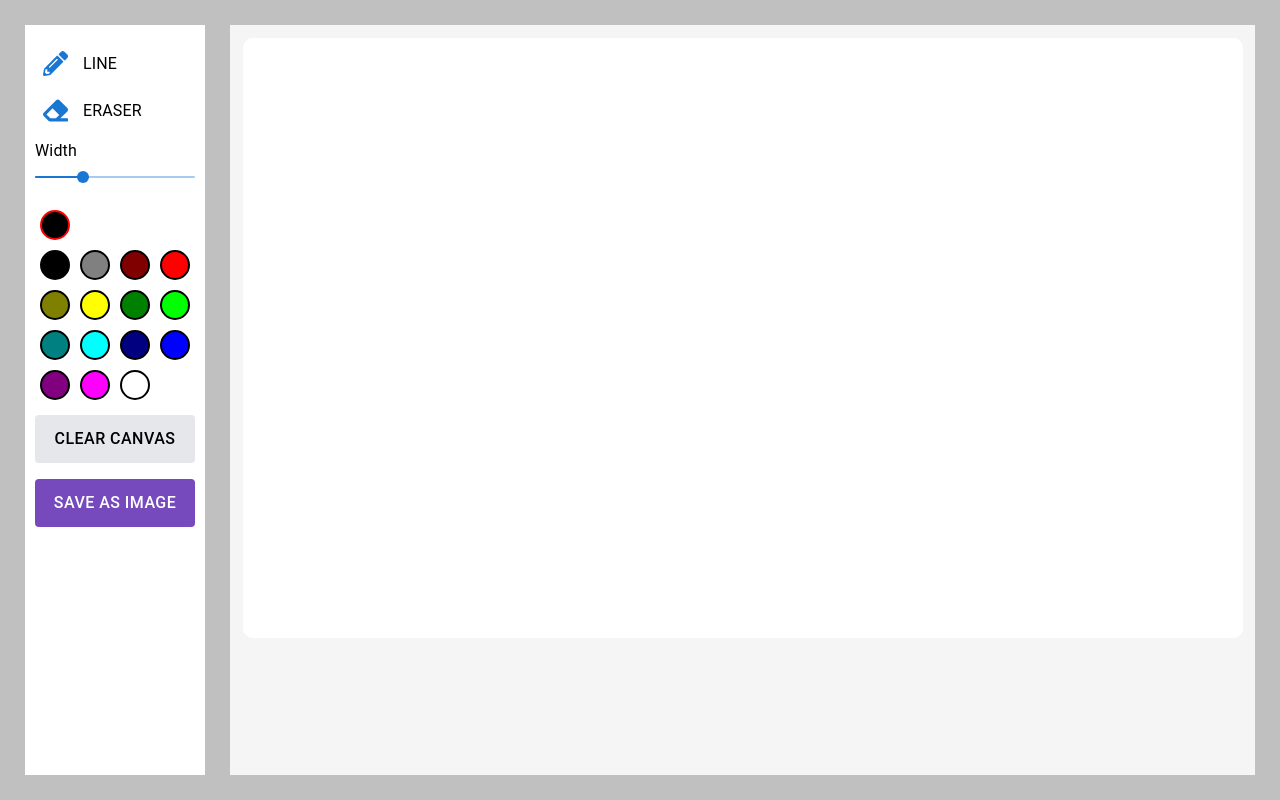
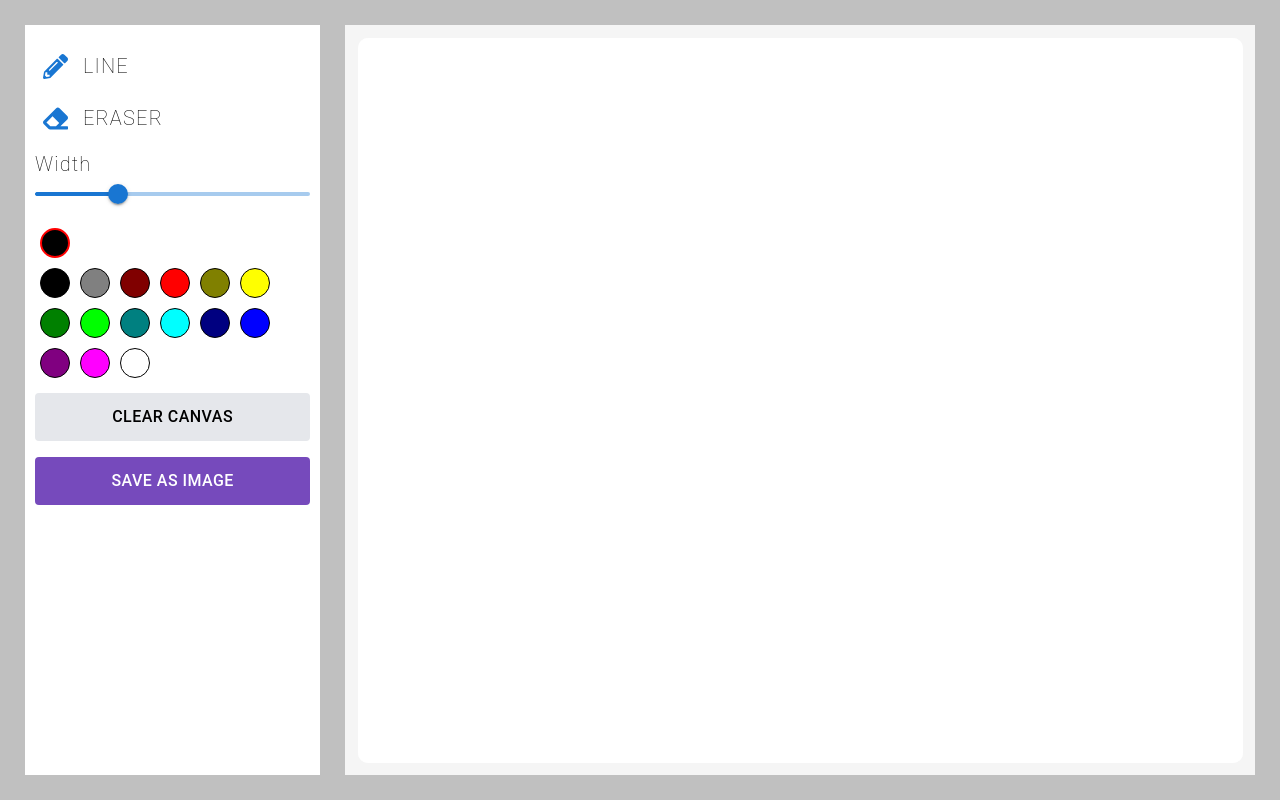
Before and after one commit to rupesh00mahat/ReactArt, a React (Vite) app: page / in a window 1280 px wide. Built offline with nearby package versions, Linux system fonts and the light colour scheme.

Commit message:
resize canvas, refactor ui

```diff
--- a/src/components/canvas.jsx
+++ b/src/components/canvas.jsx
@@ -11,15 +11,15 @@ function Canvas() {
   useEffect(() => {
     const myCanvas = canvasRef.current;
     const ctx = myCanvas.getContext("2d");
-    const scale = window.devicePixelRatio;
-
-    myCanvas.width = 1000 * scale;
-    myCanvas.height = 600 * scale;
+    const scale = window.devicePixelRatio || 1;
+    const rect = myCanvas.getBoundingClientRect();
+    myCanvas.width = rect.width * scale;
+    myCanvas.height = rect.height * scale;
     ctx.scale(scale, scale);
     ctx.lineCap = "round";
     ctx.strokeStyle = strokeStyle;
     ctx.fillStyle = "white";
-    ctx.fillRect(0, 0, 1000,600); // Fill entire canvas
+    ctx.fillRect(0, 0, rect.width,rect.height); // Fill entire canvas
     setCTX(ctx);
   }, []);
   useEffect(()=>{
@@ -67,8 +67,8 @@ eraseAtPoint(e.clientX - rect.left, e.clientY - rect.top, 20);
       <canvas
         ref={canvasRef}
         style={{
-          width: "1000px",
-           height: "600px",
+          width: "100%",
+           height: "100%",
           cursor: `url(${isErasing? Eraser :Pencil}) 16 16, auto`
           }}
         className="bg-white block h-full w-full rounded-2xl !border-none"
--- a/src/ui/Colors.jsx
+++ b/src/ui/Colors.jsx
@@ -38,7 +38,7 @@ function Colors() {
             style={{
               backgroundColor: color,
             }}
-            className="color h-12  w-12 inline-block  rounded-[50%] border-ridge border-2  !m-2"
+            className="color h-12  w-12 inline-block  rounded-[50%] border-solid border-1 border-[rgb(173,173,173/0.8)]  !m-2"
           ></button>
         );
       })}
--- a/src/ui/Tools.jsx
+++ b/src/ui/Tools.jsx
@@ -21,7 +21,7 @@ function Tools() {
         className="p-2  w-full !mt-4 flex !justify-start gap-6"
       >
         <FaPencilAlt size={25} />
-        <Typography fontSize={'16px'} color="#000">Line</Typography>
+        <Typography fontSize={'20px'} fontWeight={200} letterSpacing={1.2} color="#000">Line</Typography>
       </Button>
       <Button
         onClick={() => {
@@ -30,14 +30,14 @@ function Tools() {
         className="p-2  w-full !mt-4 flex !justify-start gap-6"
       >
         <FaEraser size={25} />
-        <Typography fontSize={'16px'} color="#000">Eraser</Typography>
+        <Typography fontSize={'20px'} fontWeight={200} letterSpacing={1.2} color="#000">Eraser</Typography>
 
       </Button>
-      <Typography color="#000" fontSize={"16px"} className="!mt-4">
+      <Typography color="#000" fontSize={"20px"} fontWeight={200} letterSpacing={1.2} className="!mt-4">
         Width
       </Typography>
       <Slider
-        size="small"
+        size="large"
         value={strokeWidth}
         aria-label="Small"
         valueLabelDisplay="auto"
```
